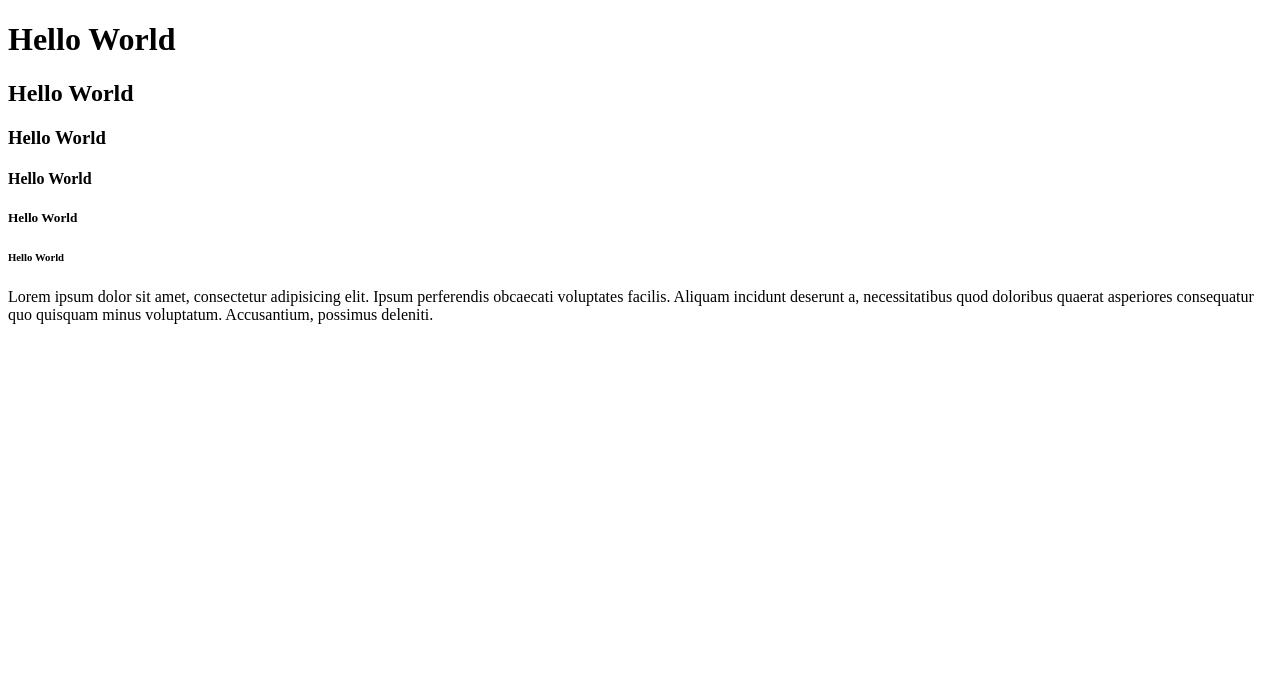
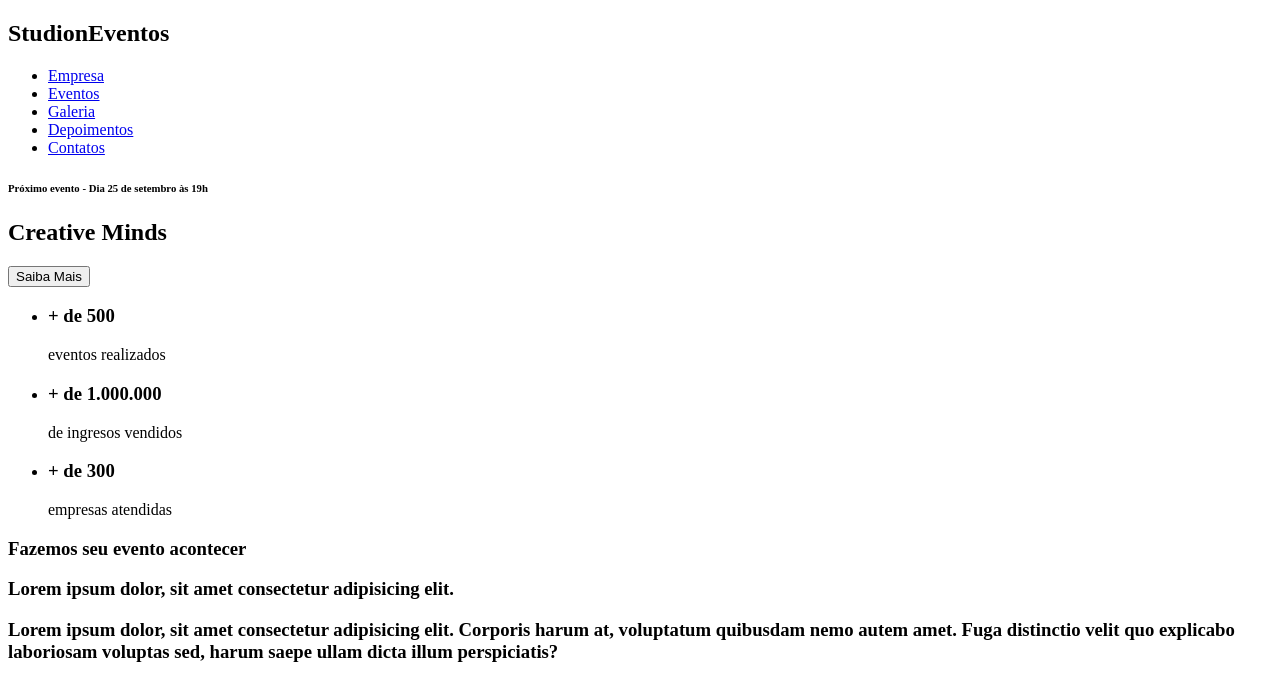
Before and after one commit to TarcianoFormiga/studion, a website: page src/index.html in a window 1280 px wide. Drawn offline with Linux system fonts and the light colour scheme.

Commit message:
implementing, header, main

```diff
--- a/src/index.html
+++ b/src/index.html
@@ -1,5 +1,6 @@
 <!DOCTYPE html>
 <html lang="pt-BR">
+
 <head>
     <meta charset="UTF-8">
     <meta http-equiv="X-UA-Compatible" content="IE=edge">
@@ -8,14 +9,74 @@
 </head>
 
 <body>
-        <h1>Hello World</h1>
-        <h2>Hello World</h2>
-        <h3>Hello World</h3>
-        <h4>Hello World</h4>
-        <h5>Hello World</h5>
-        <h6>Hello World</h6>
-        <p>
-            Lorem ipsum dolor sit amet, consectetur adipisicing elit. Ipsum perferendis obcaecati voluptates facilis. Aliquam incidunt deserunt a, necessitatibus quod doloribus quaerat asperiores consequatur quo quisquam minus voluptatum. Accusantium, possimus deleniti.
-        </p>
+    <nav>
+        <h1>Studi<span>on</span><span>Eventos</span></h1>
+        <ul>
+            <li>
+                <a href="#empresa">
+                    Empresa
+                </a>
+            </li>
+            <li>
+                <a href="#eventos">
+                    Eventos
+                </a>
+            </li>
+            <li>
+                <a href="#galeria">
+                    Galeria
+                </a>
+
+            </li>
+            <li>
+                <a href="#depoimentos">
+                    Depoimentos
+                </a>
+
+            </li>
+            <li>
+                <a href="#contatos">
+                    Contatos
+                </a>
+
+            </li>
+        </ul>
+    </nav>
+
+    <header>
+        <div id="slider">
+            <div class="slide">
+                <h6><span>Próximo evento</span> - Dia 25 de setembro às 19h</h6>
+                <h2><span>Creative</span> Minds</h2>
+                <button>Saiba Mais</button>
+            </div>
+
+        </div>
+
+    </header>
+
+    <main>
+        <section id="eventos">
+            <ul>
+                <li><h3>+ de 500 </h3>eventos realizados</li>
+                <li><h3>+ de 1.000.000 </h3>de ingresos vendidos</li>
+                <li><h3>+ de 300 </h3>empresas atendidas</li>
+            </ul>
+        </section>
+
+        <section id="lorem">
+            <h3>Fazemos seu evento acontecer</h3>
+            <h3>Lorem ipsum dolor, sit amet consectetur adipisicing elit.</h3>
+            <h3>Lorem ipsum dolor, sit amet consectetur adipisicing elit. Corporis harum at, voluptatum quibusdam nemo autem amet. Fuga distinctio velit quo explicabo laboriosam voluptas sed, harum saepe ullam dicta illum perspiciatis?</h3>
+
+        </section>
+
+    </main>
+
+    <footer>
+
+    </footer>
+
 </body>
+
 </html>
```
Lines whose indentation alone changed are shown as unchanged.
